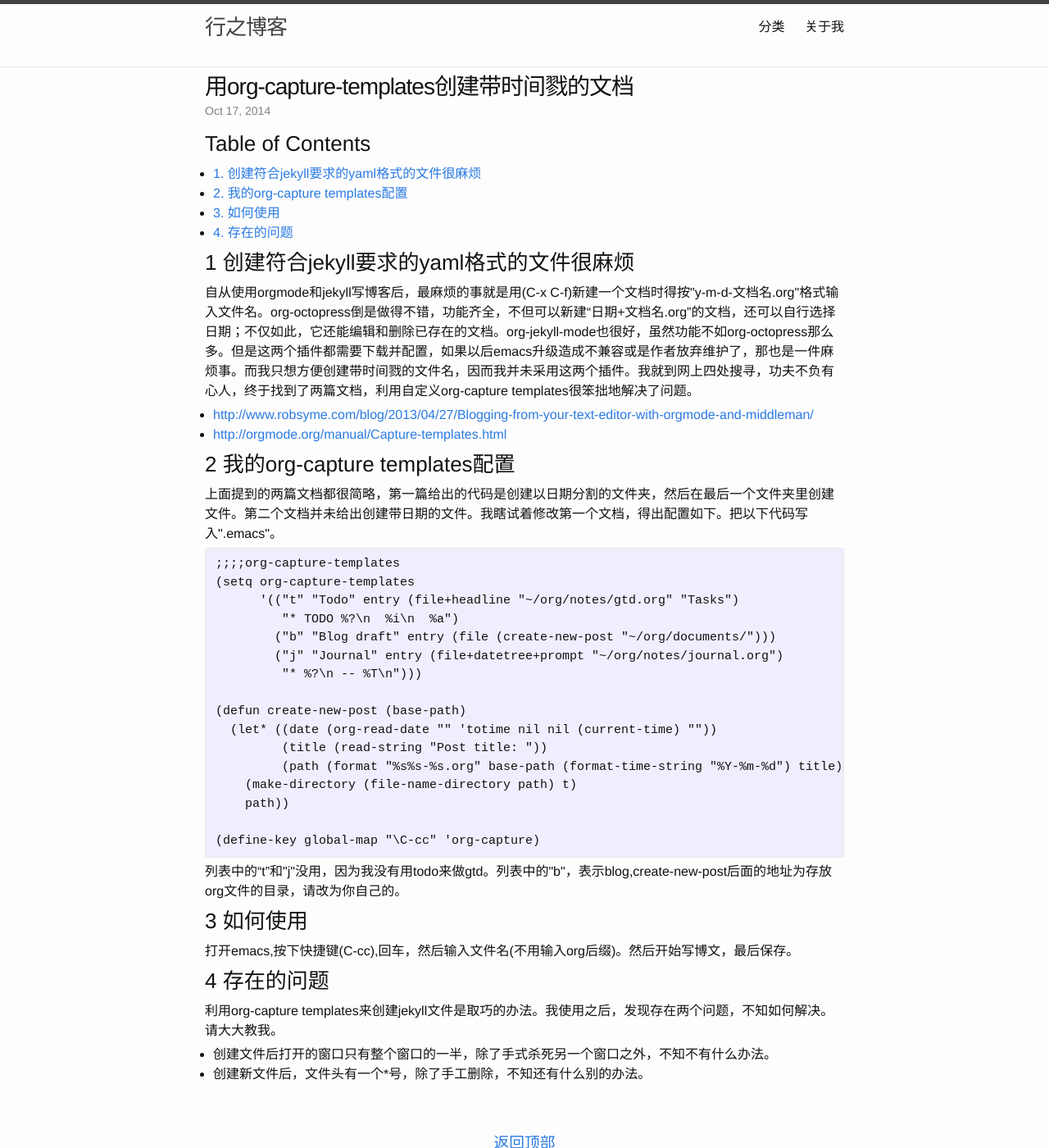
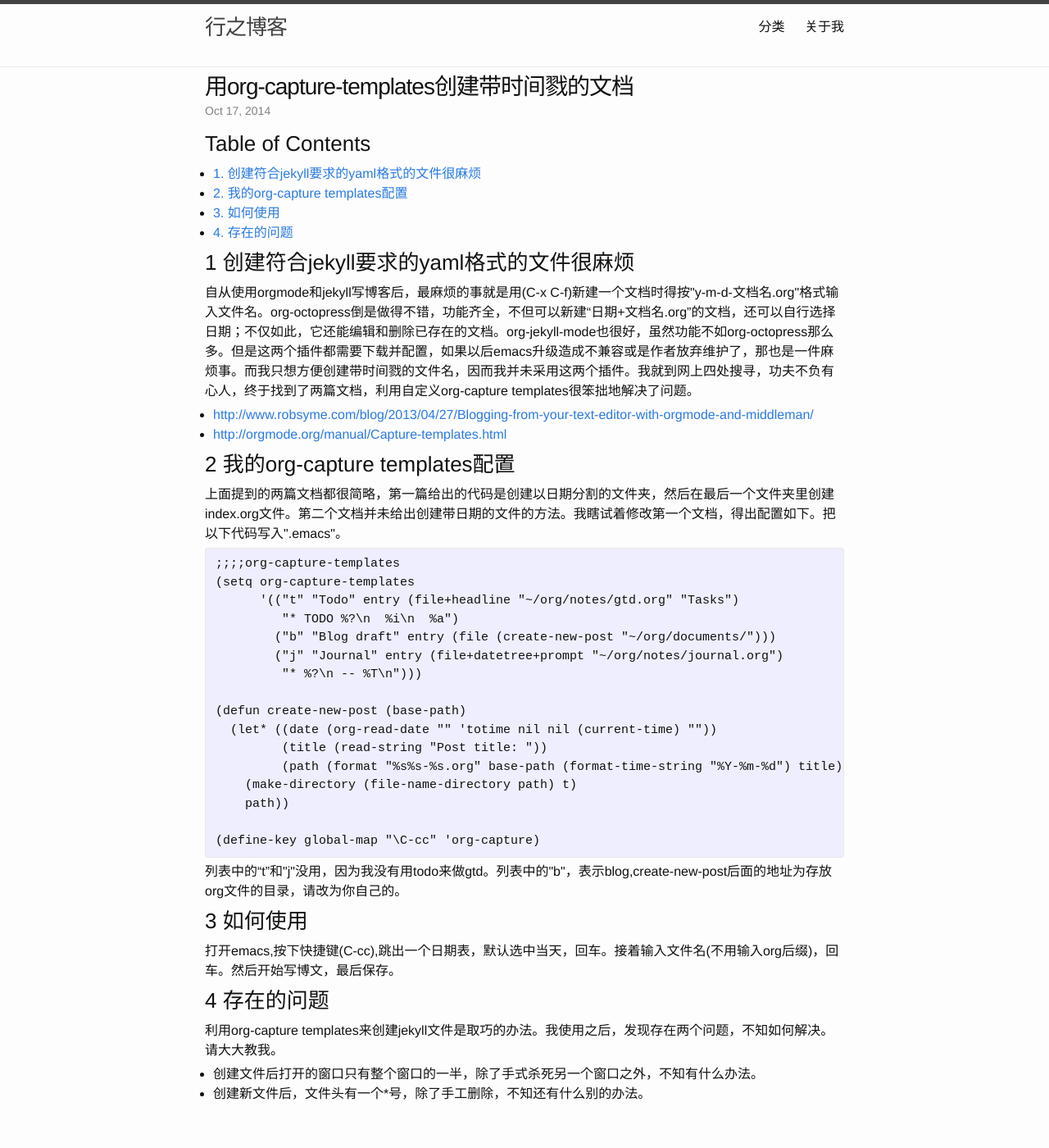
Before and after one commit to xep007/xep007.github.io, a Jekyll site: the page built from _posts/2014-10-17-用org-capture-templates创建带时间戮的文档.html, in a window 1280 px wide and 1400 px high. Shown: the whole window at 82% size. Built offline with Jekyll 4.4.1, drawn with Linux system fonts in a browser that asks for light colours; comment, search, counter and statistics services are not loaded.

Commit message:
修改blog

```diff
--- a/_posts/2014-10-17-用org-capture-templates创建带时间戮的文档.html
+++ b/_posts/2014-10-17-用org-capture-templates创建带时间戮的文档.html
@@ -38,7 +38,7 @@ categories: [org ,jekyll ]
 <h2 id="sec-2"><span class="section-number-2">2</span> 我的org-capture templates配置</h2>
 <div class="outline-text-2" id="text-2">
 <p>
-上面提到的两篇文档都很简略，第一篇给出的代码是创建以日期分割的文件夹，然后在最后一个文件夹里创建文件。第二个文档并未给出创建带日期的文件。我瞎试着修改第一个文档，得出配置如下。把以下代码写入".emacs"。
+上面提到的两篇文档都很简略，第一篇给出的代码是创建以日期分割的文件夹，然后在最后一个文件夹里创建index.org文件。第二个文档并未给出创建带日期的文件的方法。我瞎试着修改第一个文档，得出配置如下。把以下代码写入".emacs"。
 </p>
 <div class="org-src-container">
 
@@ -69,7 +69,7 @@ categories: [org ,jekyll ]
 <h2 id="sec-3"><span class="section-number-2">3</span> 如何使用</h2>
 <div class="outline-text-2" id="text-3">
 <p>
-打开emacs,按下快捷键(C-cc),回车，然后输入文件名(不用输入org后缀)。然后开始写博文，最后保存。
+打开emacs,按下快捷键(C-cc),跳出一个日期表，默认选中当天，回车。接着输入文件名(不用输入org后缀)，回车。然后开始写博文，最后保存。
 </p>
 </div>
 </div>
@@ -80,7 +80,7 @@ categories: [org ,jekyll ]
 利用org-capture templates来创建jekyll文件是取巧的办法。我使用之后，发现存在两个问题，不知如何解决。请大大教我。
 </p>
 <ul class="org-ul">
-<li>创建文件后打开的窗口只有整个窗口的一半，除了手式杀死另一个窗口之外，不知不有什么办法。
+<li>创建文件后打开的窗口只有整个窗口的一半，除了手式杀死另一个窗口之外，不知有什么办法。
 </li>
 <li>创建新文件后，文件头有一个*号，除了手工删除，不知还有什么别的办法。
 </li>
```
